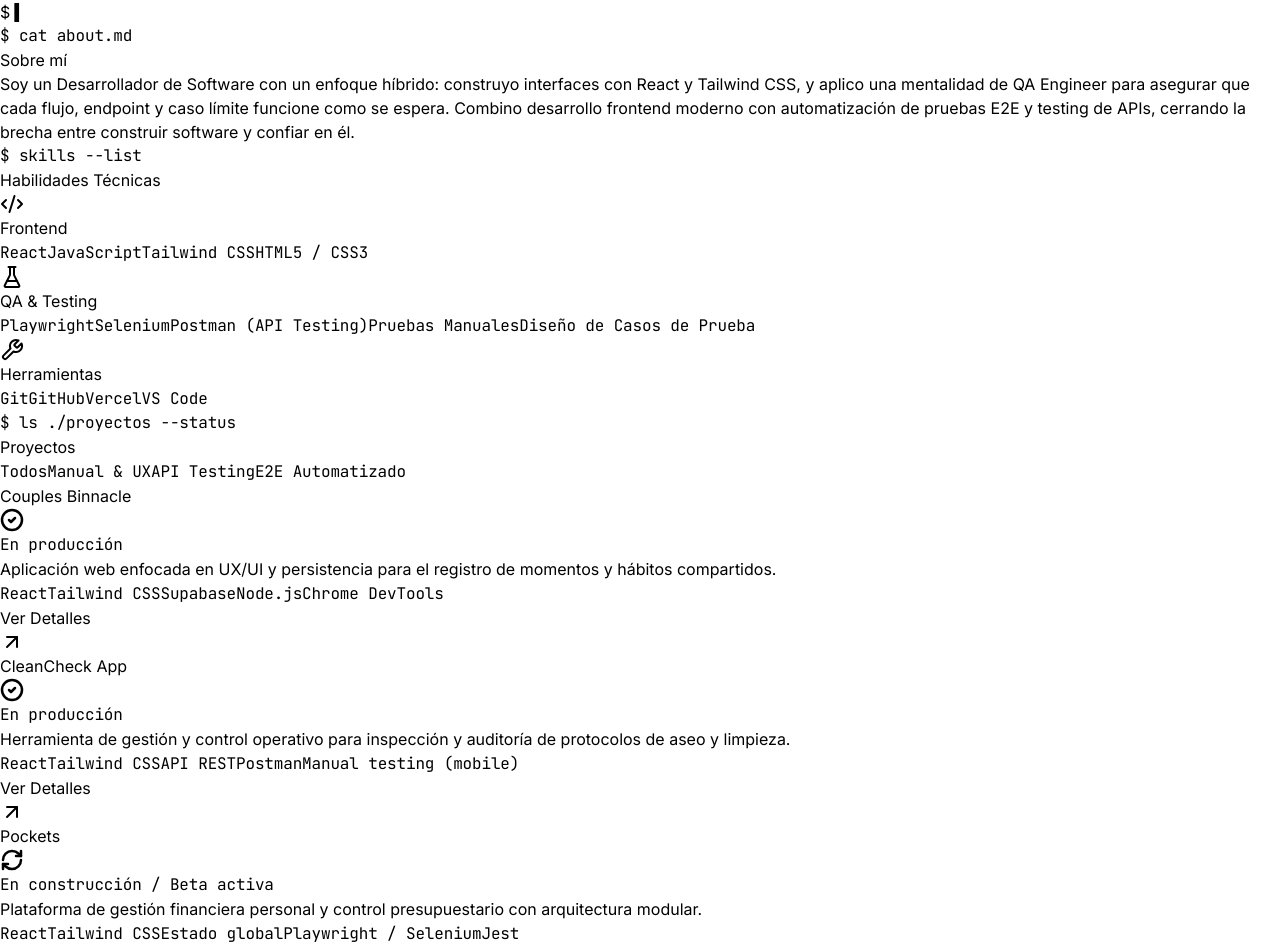
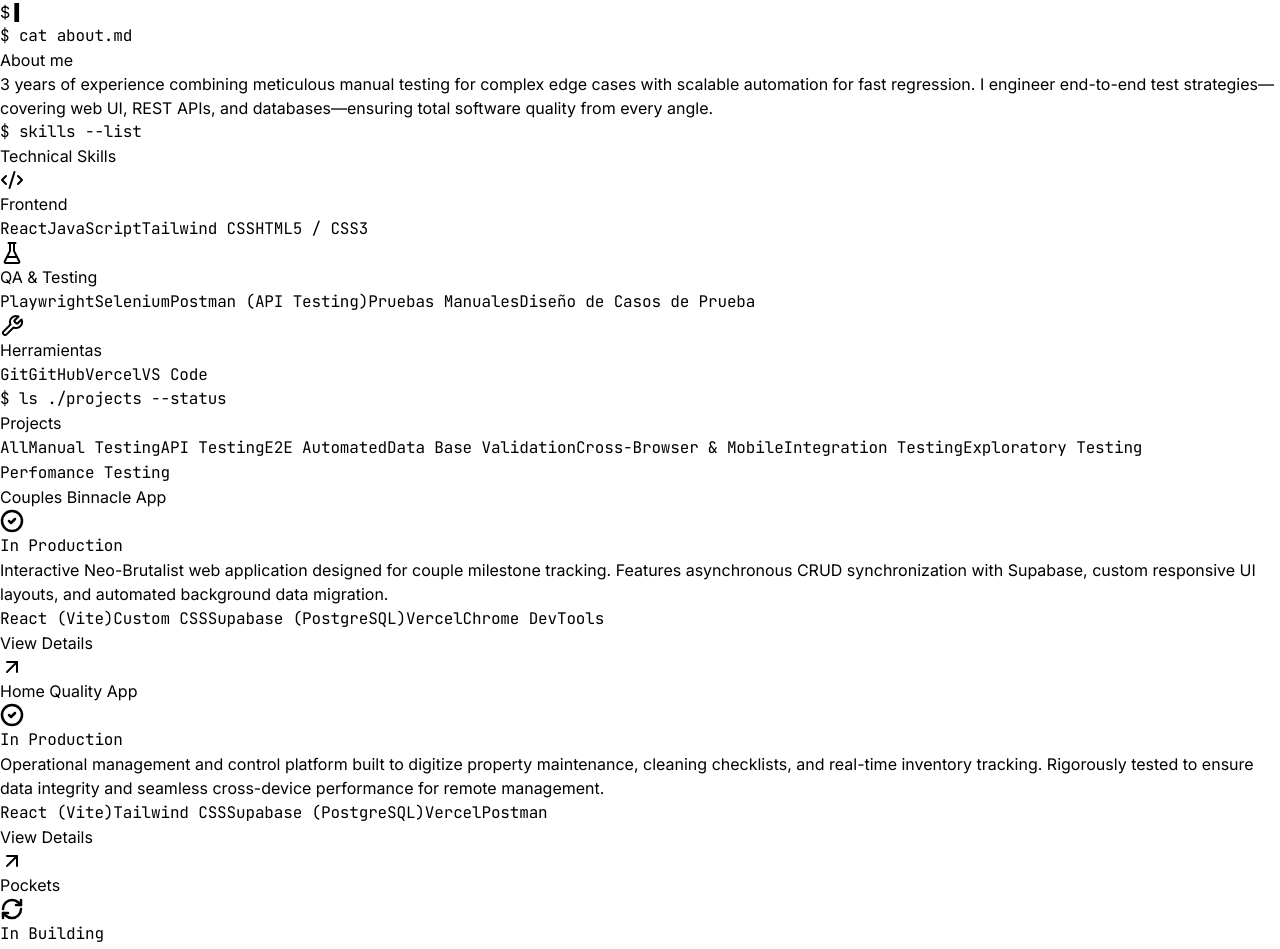
Before and after one commit to SalemAmorteg/MyPortafolio, a React (Vite) app: page / in a window 1280 px wide. Shown: the part 602-1551 px from the top of the page. Built offline with nearby package versions, Linux system fonts and the light colour scheme.

Commit message:
language changed to english

```diff
--- a/package.json
+++ b/package.json
@@ -9,11 +9,11 @@
     "preview": "vite preview"
   },
   "dependencies": {
+    "@vitejs/plugin-react": "^4.2.1",
     "lucide-react": "^0.344.0",
     "react": "^18.2.0",
     "react-dom": "^18.2.0",
-    "vite": "^5.1.6",
-    "@vitejs/plugin-react": "^4.2.1"
+    "vite": "^8.2.1"
   },
   "devDependencies": {
     "@types/react": "^18.2.66",
--- a/src/portfolio.jsx
+++ b/src/portfolio.jsx
@@ -26,65 +26,73 @@ const LINKEDIN_URL = "https://www.linkedin.com/in/salem-amortegui-651191171/";
 const CV_URL = "/CV_Salem_Amortegui_2026_EN.pdf"; // coloca tu CV en /public y ajusta esta ruta si es necesario
 
 const FILTERS = [
-  { key: "all", label: "Todos" },
-  { key: "manual", label: "Manual & UX" },
+  { key: "all", label: "All" },
+  { key: "manual", label: "Manual Testing" },
   { key: "api", label: "API Testing" },
-  { key: "e2e", label: "E2E Automatizado" },
+  { key: "e2e", label: "E2E Automated" },
+  { key: "db", label: "Data Base Validation" },
+  { key: "Cross", label: "Cross-Browser & Mobile" },
+  { key: "Integration", label: "Integration Testing" },
+  { key: "Exploratory", label: "Exploratory Testing" },
+  { key: "Performance", label: "Perfomance Testing" },
 ];
 
 const PROJECTS = [
   {
     id: "bitacora",
-    title: "Couples Binnacle",
+    title: "Couples Binnacle App",
     status: "pass",
-    statusLabel: "En producción",
-    category: "manual",
+    statusLabel: "In Production",
+    category: ["manual", "db"],
     categoryLabel: "Manual & UX",
-    command: "$ qa --project=bitacora-parejas --suite=ux",
+    command: "$ qa --project=cookies-and-mushrooms --suite=full-e2e",
     description:
-      "Aplicación web enfocada en UX/UI y persistencia para el registro de momentos y hábitos compartidos.",
-    stackDev: ["React", "Tailwind CSS", "Supabase", "Node.js"],
+      "Interactive Neo-Brutalist web application designed for couple milestone tracking. Features asynchronous CRUD synchronization with Supabase, custom responsive UI layouts, and automated background data migration.",
+    stackDev: ["React (Vite)", "Custom CSS", "Supabase (PostgreSQL)", "Vercel"],
     qaTesting: [
-      "Pruebas funcionales y manuales de UX/UI",
-      "Validación de Responsive",
-      "Verificación de manejo de estado",
+      "Functional & Async CRUD Validation",
+      "Database & Integration Validation",
+      "Automated Expiration Logic Testing",
+      "UI/UX Responsive Testing",
+      "Manual Testing (Mobile & Web)",
     ],
-    qaTools: ["Chrome DevTools", "Postman"],
+    qaTools: ["Chrome DevTools", "Postman", "Supabase Dashboard", "React Developer Tools",],
   },
   {
     id: "cleancheck",
-    title: "CleanCheck App",
+    title: "Home Quality App",
     status: "pass",
-    statusLabel: "En producción",
-    category: "api",
+    statusLabel: "In Production",
+    category: ["manual", "db"],
     categoryLabel: "API Testing",
-    command: "$ qa --project=cleancheck-app --suite=api",
+    command: "$ qa --project=cleancheck-app --suite=e2e-and-integration",
     description:
-      "Herramienta de gestión y control operativo para inspección y auditoría de protocolos de aseo y limpieza.",
-    stackDev: ["React", "Tailwind CSS", "API REST"],
+      "Operational management and control platform built to digitize property maintenance, cleaning checklists, and real-time inventory tracking. Rigorously tested to ensure data integrity and seamless cross-device performance for remote management.",
+    stackDev: ["React (Vite)", "Tailwind CSS", "Supabase (PostgreSQL)", "Vercel"],
     qaTesting: [
-      "Pruebas de integración de API",
-      "Verificación de endpoints",
-      "Validación de reglas de negocio en flujos críticos",
+      "UI/UX Responsive Testing",
+      "Database & Integration Validation",
+      "Role-Based Access Control (RBAC)",
+      "Manual Testing (Mobile & Web)",
     ],
-    qaTools: ["Postman", "Manual testing (mobile)"],
+    qaTools: ["Postman", "React Developer Tools", "Chrome DevTools"],
   },
   {
     id: "pockets",
     title: "Pockets",
     status: "running",
-    statusLabel: "En construcción / Beta activa",
-    category: "e2e",
+    statusLabel: "In Building",
+    category: ["e2e", "db"],
     categoryLabel: "E2E Automatizado",
     command: "$ qa --project=pockets-budget --suite=e2e",
     description:
-      "Plataforma de gestión financiera personal y control presupuestario con arquitectura modular.",
-    stackDev: ["React", "Tailwind CSS", "Estado global"],
+      "Pockets transforms every paycheck into a clear financial plan, helping users understand where every unit of money should go before it is actually spent.",
+    stackDev: ["React", "Tailwind CSS"],
     qaTesting: [
       "Automatización E2E de flujos principales (balances, formularios)",
       "Pruebas de regresión",
     ],
-    qaTools: ["Playwright / Selenium", "Jest"],
+    qaTools: ["Playwright", "Jest"],
   },
 ];
 
@@ -160,7 +168,11 @@ export default function Portfolio() {
   const visibleProjects =
     activeFilter === "all"
       ? PROJECTS
-      : PROJECTS.filter((p) => p.category === activeFilter);
+      : PROJECTS.filter((p) =>
+        Array.isArray(p.category)
+          ? p.category.includes(activeFilter)
+          : p.category === activeFilter
+      );
 
   return (
     <div className="min-h-screen bg-slate-950 text-slate-100 antialiased">
@@ -199,10 +211,10 @@ export default function Portfolio() {
 
           <nav className="hidden items-center gap-8 sm:flex">
             {[
-              ["sobre-mi", "Sobre mí"],
+              ["sobre-mi", "About me"],
               ["skills", "Skills"],
-              ["proyectos", "Proyectos"],
-              ["contacto", "Contacto"],
+              ["proyectos", "Projects"],
+              ["contacto", "Contact"],
             ].map(([id, label]) => (
               <button
                 key={id}
@@ -235,7 +247,7 @@ export default function Portfolio() {
                 <span className="relative inline-flex h-2 w-2 rounded-full bg-emerald-400"></span>
               </span>
               <span className="font-mono-ui text-xs text-slate-300">
-                Disponible para nuevas oportunidades
+                Available for new opportunities
               </span>
             </div>
 
@@ -249,9 +261,8 @@ export default function Portfolio() {
             </p>
 
             <p className="mt-6 max-w-lg text-base leading-relaxed text-slate-400">
-              Construyo interfaces sólidas y me aseguro de que funcionen
-              exactamente como deben, antes de que lleguen a producción.
-              Software de calidad no es un accidente: se prueba.
+              I design robust test strategies and automated suites to ensure applications work
+              flawlessly before hitting production. Are we building the right product and the product right?
             </p>
 
             <div className="mt-8 flex flex-wrap items-center gap-4">
@@ -259,7 +270,7 @@ export default function Portfolio() {
                 onClick={() => scrollTo("proyectos")}
                 className="inline-flex items-center gap-2 rounded-xl bg-emerald-400 px-5 py-3 text-sm font-semibold text-slate-950 transition-transform hover:scale-[1.03] hover:bg-emerald-300"
               >
-                Ver Proyectos
+                View Projects
                 <ArrowDown className="h-4 w-4" />
               </button>
               <a
@@ -268,7 +279,7 @@ export default function Portfolio() {
                 className="inline-flex items-center gap-2 rounded-xl border border-white/10 bg-white/5 px-5 py-3 text-sm font-semibold text-slate-200 transition-colors hover:border-white/20 hover:bg-white/10"
               >
                 <Download className="h-4 w-4" />
-                Descargar CV
+                Download CV
               </a>
             </div>
 
@@ -349,17 +360,13 @@ export default function Portfolio() {
         <div className="mx-auto max-w-6xl px-6 py-20">
           <Eyebrow>$ cat about.md</Eyebrow>
           <h2 className="font-display text-2xl font-bold text-slate-50 sm:text-3xl">
-            Sobre mí
+            About me
           </h2>
           <p className="mt-6 max-w-2xl text-base leading-relaxed text-slate-400 sm:text-lg">
-            Soy un Desarrollador de Software con un enfoque híbrido: construyo
-            interfaces con React y Tailwind CSS, y aplico una mentalidad de{" "}
-            <span className="text-slate-200">QA Engineer</span> para
-            asegurar que cada flujo, endpoint y caso límite funcione como se
-            espera. Combino desarrollo frontend moderno con automatización de
-            pruebas E2E y testing de APIs, cerrando la brecha entre{" "}
-            <span className="text-emerald-400">construir</span> software y{" "}
-            <span className="text-emerald-400">confiar</span> en él.
+            3 years of experience combining <span className="text-slate-200">meticulous manual testing</span> for
+            complex edge cases with <span className="text-slate-200">scalable automation</span> for fast regression.
+            I engineer end-to-end test strategies—covering web UI, REST APIs, and databases—ensuring{" "}
+            <span className="text-emerald-400">total software quality</span> from every angle.
           </p>
         </div>
       </section>
@@ -369,7 +376,7 @@ export default function Portfolio() {
         <div className="mx-auto max-w-6xl px-6 py-20">
           <Eyebrow>$ skills --list</Eyebrow>
           <h2 className="font-display text-2xl font-bold text-slate-50 sm:text-3xl">
-            Habilidades Técnicas
+            Technical Skills
           </h2>
 
           <div className="mt-10 grid gap-6 md:grid-cols-3">
@@ -408,10 +415,10 @@ export default function Portfolio() {
       {/* PROYECTOS */}
       <section id="proyectos" className="border-t border-white/10 bg-zinc-950/40">
         <div className="mx-auto max-w-6xl px-6 py-20">
-          <Eyebrow>$ ls ./proyectos --status</Eyebrow>
+          <Eyebrow>$ ls ./projects --status</Eyebrow>
           <div className="flex flex-wrap items-end justify-between gap-4">
             <h2 className="font-display text-2xl font-bold text-slate-50 sm:text-3xl">
-              Proyectos
+              Projects
             </h2>
           </div>
 
@@ -469,7 +476,7 @@ export default function Portfolio() {
                   onClick={() => setSelectedProject(project)}
                   className="mt-6 inline-flex items-center gap-1.5 text-sm font-semibold text-emerald-400 transition-colors hover:text-emerald-300"
                 >
-                  Ver Detalles
+                  View Details
                   <ArrowUpRight className="h-4 w-4 transition-transform group-hover:translate-x-0.5 group-hover:-translate-y-0.5" />
                 </button>
               </div>
@@ -595,7 +602,7 @@ export default function Portfolio() {
                 <div className="mb-3 flex items-center gap-2">
                   <Code2 className="h-4 w-4 text-slate-500" />
                   <h4 className="font-mono-ui text-xs font-semibold uppercase tracking-wide text-slate-500">
-                    Stack de Desarrollo
+                    Dev Stack
                   </h4>
                 </div>
                 <div className="flex flex-wrap gap-1.5">
@@ -614,7 +621,7 @@ export default function Portfolio() {
                 <div className="mb-3 flex items-center gap-2">
                   <Wrench className="h-4 w-4 text-slate-500" />
                   <h4 className="font-mono-ui text-xs font-semibold uppercase tracking-wide text-slate-500">
-                    Herramientas de QA
+                    QA Tools
                   </h4>
                 </div>
                 <div className="flex flex-wrap gap-1.5">
```
Also changed, not shown: 1 other file (tests, documents, lock files or other folders).
